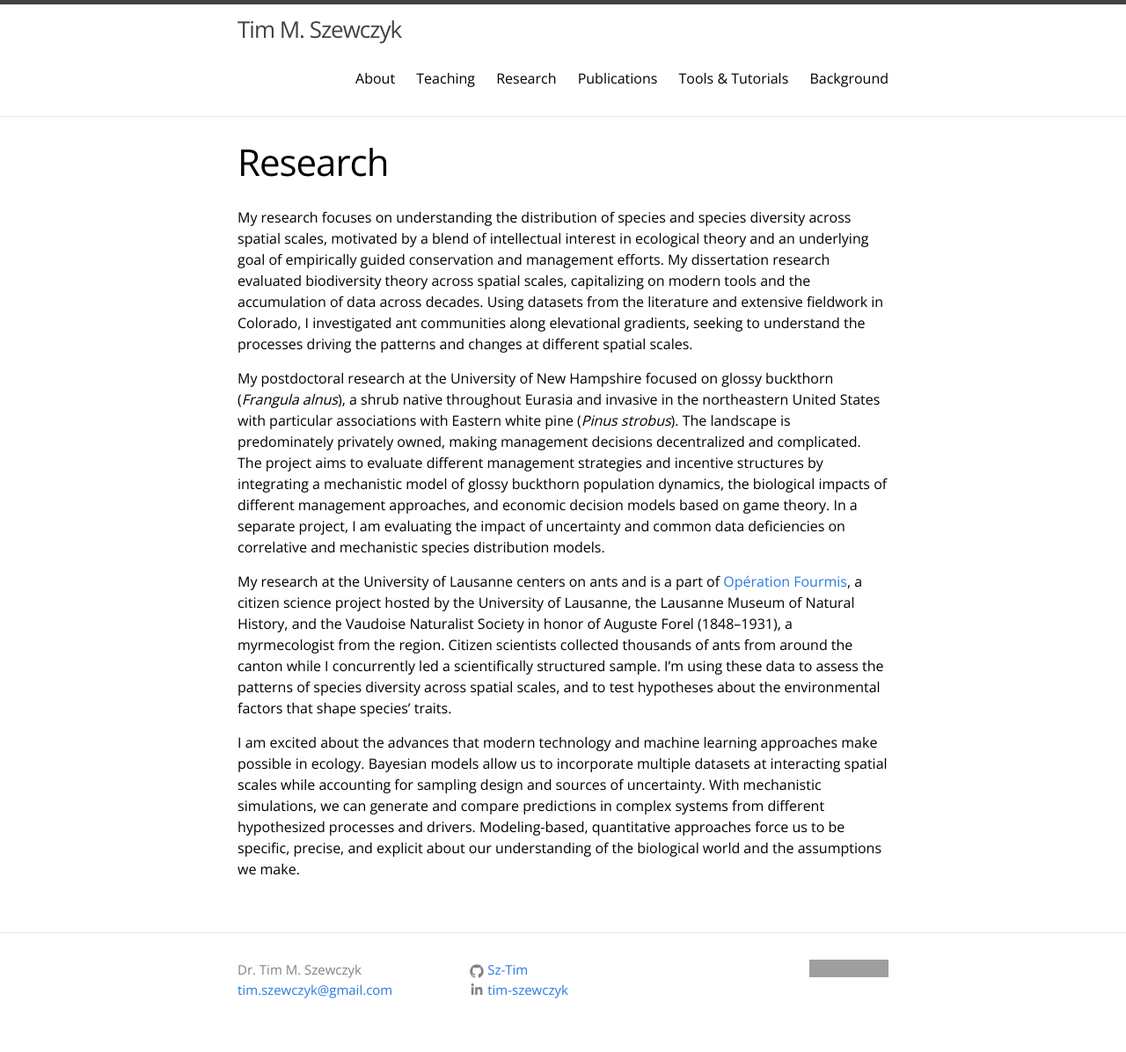
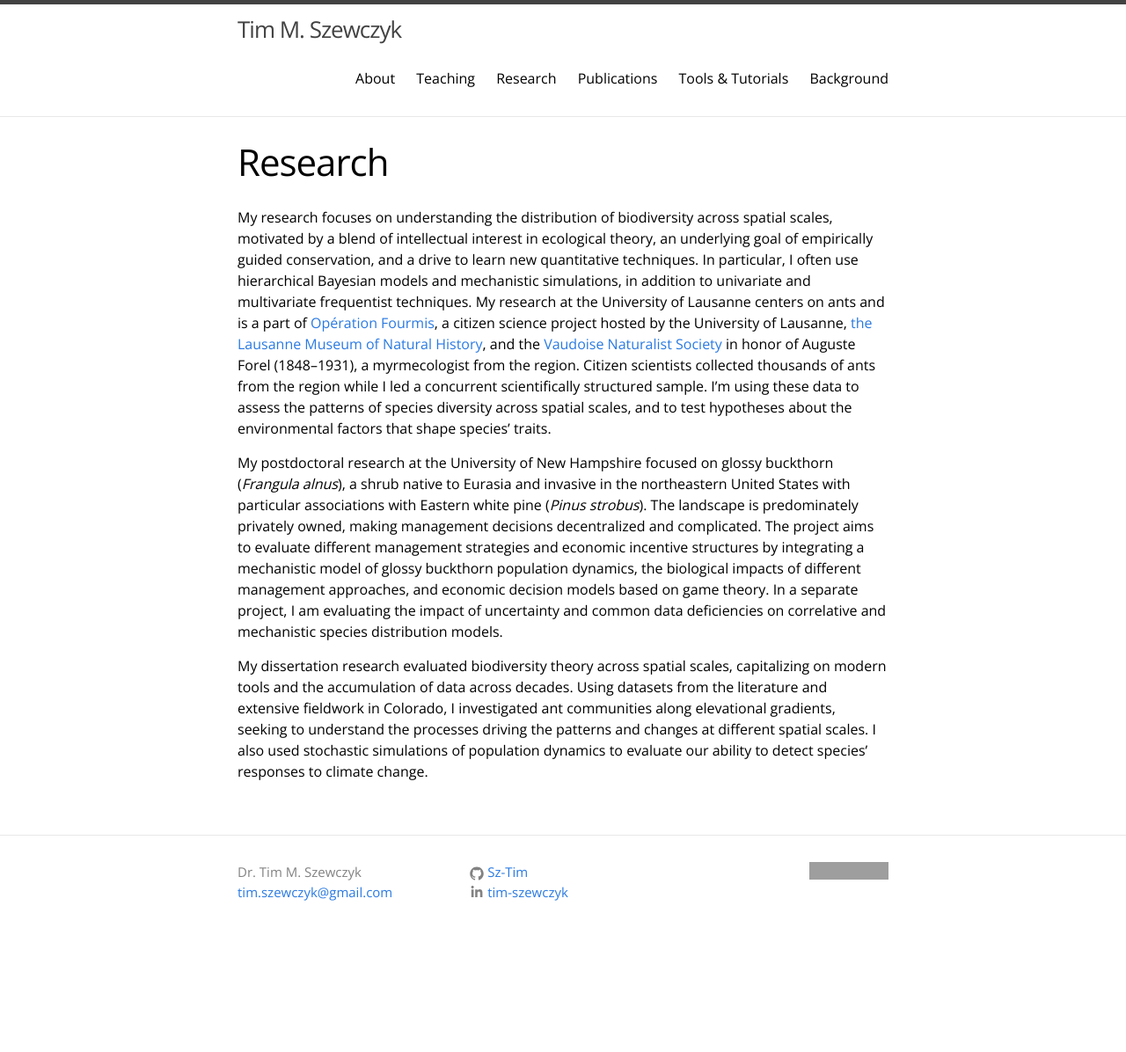
Before and after one commit to Sz-Tim/Sz-Tim.github.io, a Jekyll site: the page built from research.md, in a window 1280 px wide. Shown: the whole page at 88% size. Built offline with Jekyll 4.4.1, drawn with Linux system fonts in a browser that asks for light colours; after the commit the page ends 1085 px from its top, so only the background shows below that; grey boxes are pictures that could not be loaded.

Commit message:
rearranged paragraphs
present to past instead of the opposite; deleted general philosophy thing at the end

```diff
--- a/research.md
+++ b/research.md
@@ -5,10 +5,8 @@ permalink: /research/
 weight: 3
 ---
 
-My research focuses on understanding the distribution of species and species diversity across spatial scales, motivated by a blend of intellectual interest in ecological theory and an underlying goal of empirically guided conservation and management efforts. My dissertation research evaluated biodiversity theory across spatial scales, capitalizing on modern tools and the accumulation of data across decades. Using datasets from the literature and extensive fieldwork in Colorado, I investigated ant communities along elevational gradients, seeking to understand the processes driving the patterns and changes at different spatial scales.
+My research focuses on understanding the distribution of biodiversity across spatial scales, motivated by a blend of intellectual interest in ecological theory, an underlying goal of empirically guided conservation, and a drive to learn new quantitative techniques. In particular, I often use hierarchical Bayesian models and mechanistic simulations, in addition to univariate and multivariate frequentist techniques. My research at the University of Lausanne centers on ants and is a part of [Opération Fourmis](https://wp.unil.ch/fourmisvaud), a citizen science project hosted by the University of Lausanne, [the Lausanne Museum of Natural History](http://www.zoologie.vd.ch/actuellement/), and the [Vaudoise Naturalist Society](https://wp.unil.ch/svsn/) in honor of Auguste Forel (1848–1931), a myrmecologist from the region. Citizen scientists collected thousands of ants from the region while I led a concurrent scientifically structured sample. I'm using these data to assess the patterns of species diversity across spatial scales, and to test hypotheses about the environmental factors that shape species' traits.
 
-My postdoctoral research at the University of New Hampshire focused on glossy buckthorn (*Frangula alnus*), a shrub native throughout Eurasia and invasive in the northeastern United States with particular associations with Eastern white pine (*Pinus strobus*). The landscape is predominately privately owned, making management decisions decentralized and complicated. The project aims to evaluate different management strategies and incentive structures by integrating a mechanistic model of glossy buckthorn population dynamics, the biological impacts of different management approaches, and economic decision models based on game theory. In a separate project, I am evaluating the impact of uncertainty and common data deficiencies on correlative and mechanistic species distribution models.
+My postdoctoral research at the University of New Hampshire focused on glossy buckthorn (*Frangula alnus*), a shrub native to Eurasia and invasive in the northeastern United States with particular associations with Eastern white pine (*Pinus strobus*). The landscape is predominately privately owned, making management decisions decentralized and complicated. The project aims to evaluate different management strategies and economic incentive structures by integrating a mechanistic model of glossy buckthorn population dynamics, the biological impacts of different management approaches, and economic decision models based on game theory. In a separate project, I am evaluating the impact of uncertainty and common data deficiencies on correlative and mechanistic species distribution models.
 
-My research at the University of Lausanne centers on ants and is a part of [Opération Fourmis](https://wp.unil.ch/fourmisvaud), a citizen science project hosted by the University of Lausanne, the Lausanne Museum of Natural History, and the Vaudoise Naturalist Society in honor of Auguste Forel (1848–1931), a myrmecologist from the region. Citizen scientists collected thousands of ants from around the canton while I concurrently led a scientifically structured sample. I'm using these data to assess the patterns of species diversity across spatial scales, and to test hypotheses about the environmental factors that shape species' traits.
-
-I am excited about the advances that modern technology and machine learning approaches make possible in ecology. Bayesian models allow us to incorporate multiple datasets at interacting spatial scales while accounting for sampling design and sources of uncertainty. With mechanistic simulations, we can generate and compare predictions in complex systems from different hypothesized processes and drivers. Modeling-based, quantitative approaches force us to be specific, precise, and explicit about our understanding of the biological world and the assumptions we make.
+My dissertation research evaluated biodiversity theory across spatial scales, capitalizing on modern tools and the accumulation of data across decades. Using datasets from the literature and extensive fieldwork in Colorado, I investigated ant communities along elevational gradients, seeking to understand the processes driving the patterns and changes at different spatial scales. I also used stochastic simulations of population dynamics to evaluate our ability to detect species' responses to climate change.
```
